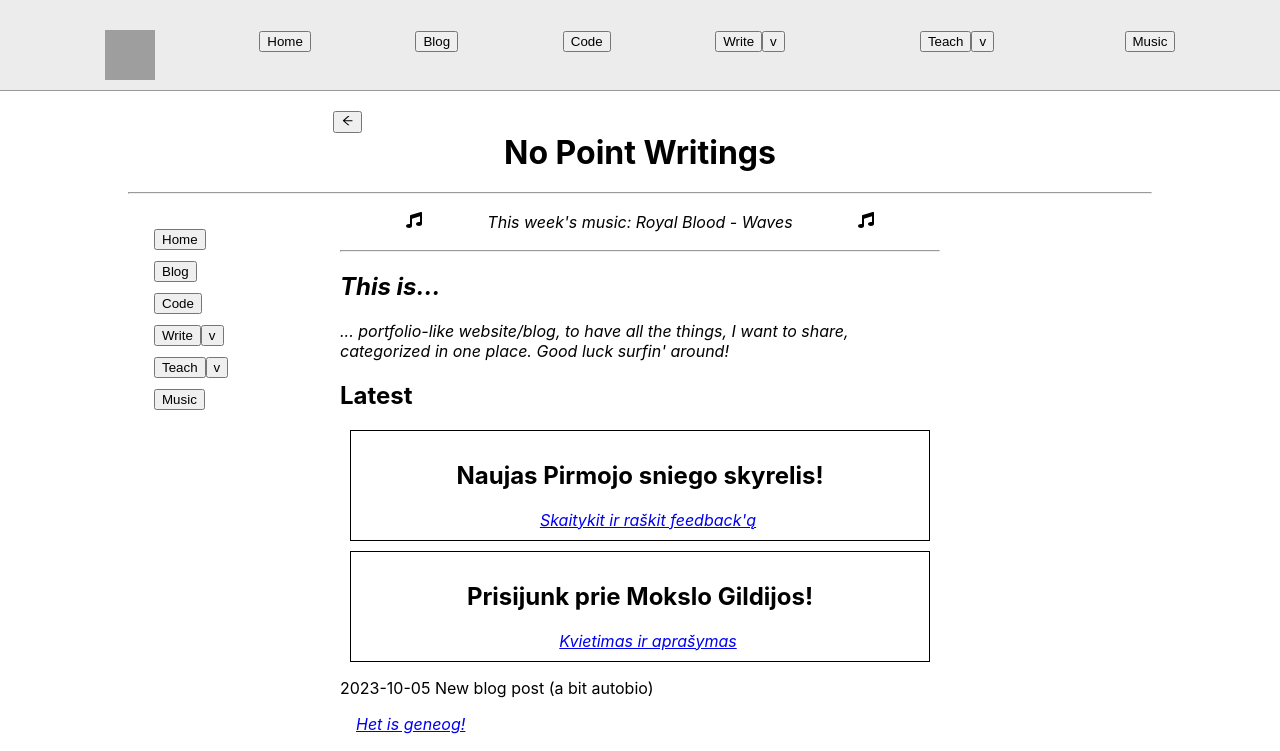
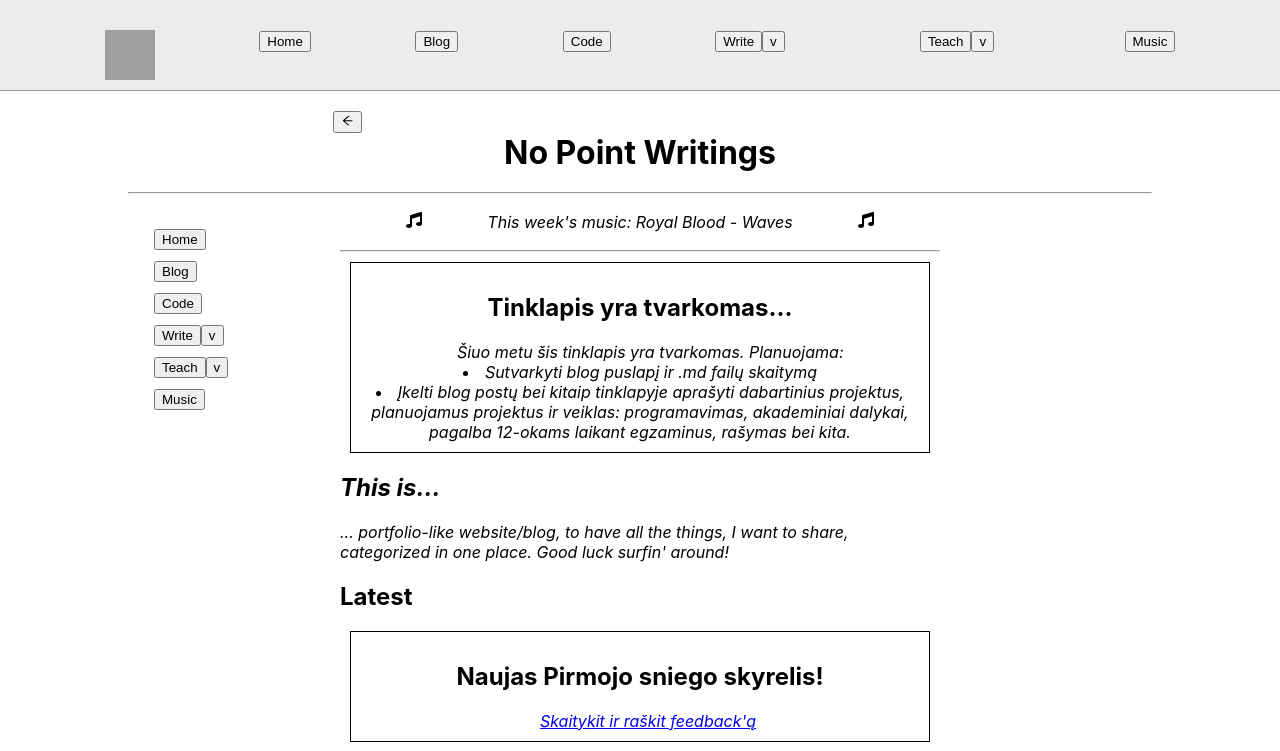
Before and after one commit to naglissul/naglissul.github.io, a React (Create React App) app: page /teach/korep in a window 1280 px wide. Shown: the top 751 px of the page. Built offline with nearby package versions, Linux system fonts and the light colour scheme; grey boxes are pictures that could not be loaded.

Commit message:
Add _being_fixed_ message

```diff
--- a/src/pages/homePage/HomePage.tsx
+++ b/src/pages/homePage/HomePage.tsx
@@ -19,6 +19,26 @@ function HomePage() {
     <section>
       <BestMusic name="Royal Blood - Waves" />
       <hr />
+      <div
+        style={{
+          border: "1px solid black",
+          padding: "10px",
+          textAlign: "center",
+          margin: "10px",
+        }}
+      >
+        <h2>Tinklapis yra tvarkomas...</h2>
+        <em>
+          &emsp; Šiuo metu šis tinklapis yra tvarkomas. Planuojama:
+          <li>Sutvarkyti blog puslapį ir .md failų skaitymą</li>
+          <li>
+            Įkelti blog postų bei kitaip tinklapyje aprašyti dabartinius
+            projektus, planuojamus projektus ir veiklas: programavimas,
+            akademiniai dalykai, pagalba 12-okams laikant egzaminus, rašymas bei
+            kita.
+          </li>
+        </em>
+      </div>
       <h1>
         <em>This is...</em>
       </h1>
```
Also changed, not shown: 1 other file (tests, documents, lock files or other folders).
